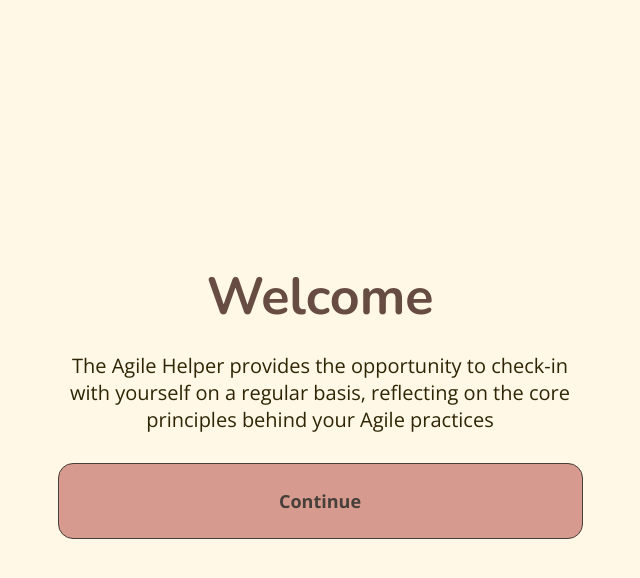
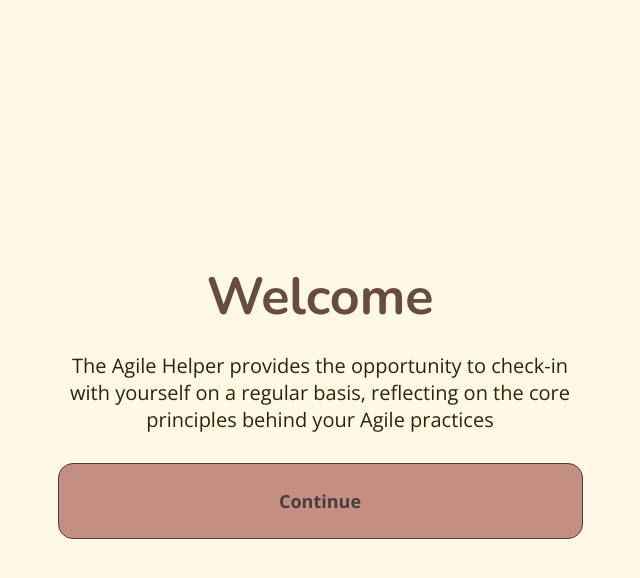
Before and after one commit to jdorocho/jacqueline-nosal-project-five, a React (Create React App) app: page / in a window 1280 px wide. In both pictures the pointer is over the button "Continue". Shown: the top 578 px of the page, without its empty margins (320-960 px from the left). Built offline with nearby package versions, Linux system fonts and the light colour scheme; no server answers; the database is empty.

Commit message:
minor update of darker button background color on hover

```diff
--- a/src/index.css
+++ b/src/index.css
@@ -142,7 +142,7 @@ button p {
 }
 
 button:hover {
-  background-color: #d69a8e;
+  background-color: #c58e83;
 }
 
 button:focus {
```
